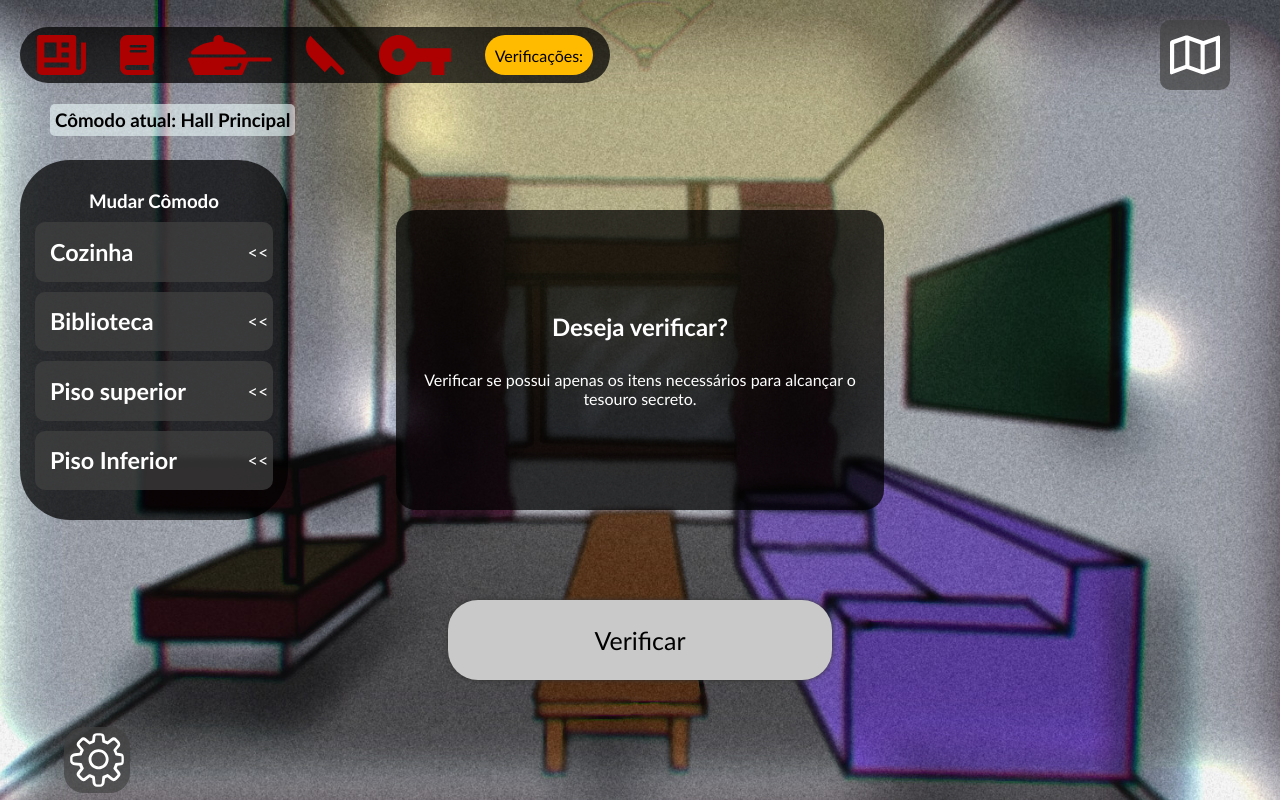
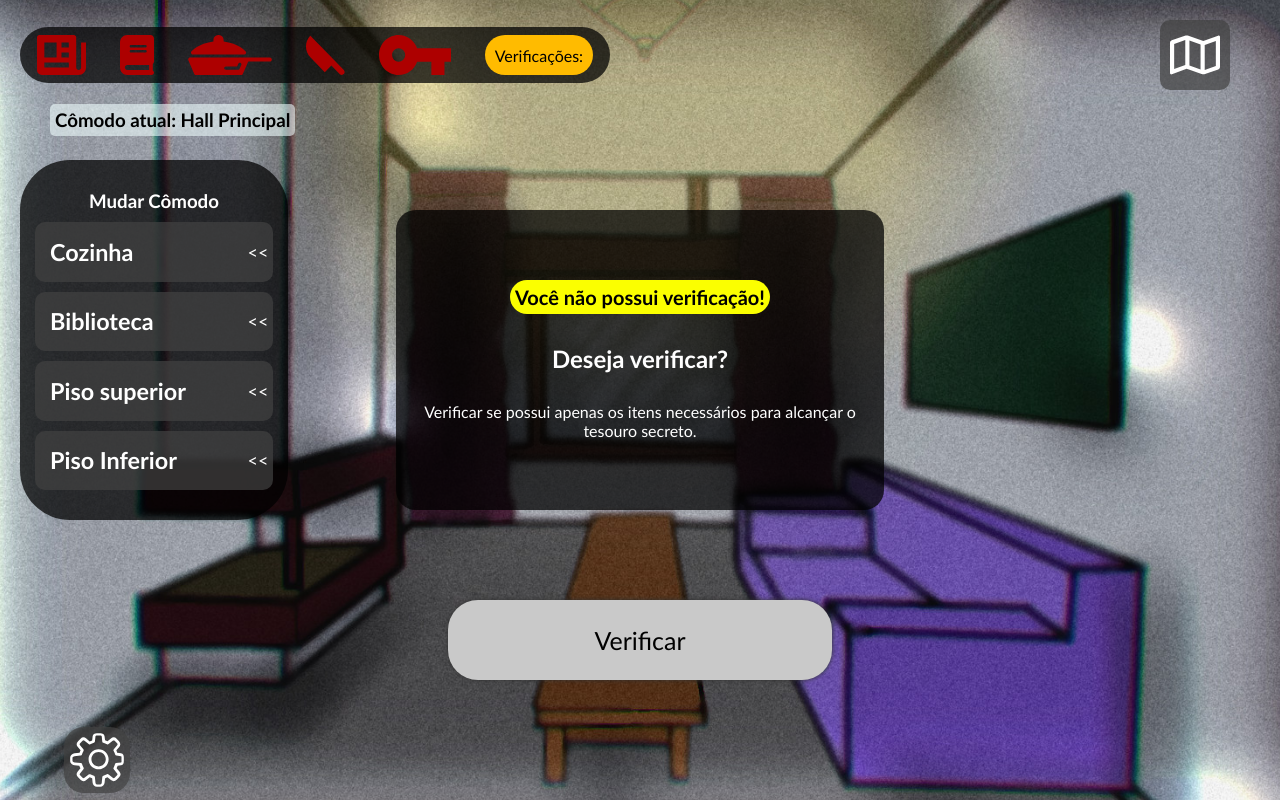
Before and after one commit to carlos-verdeiro/gameRPG, a PHP site: page /pages/game/hall.php?semVerificacao in a window 1280 px wide. Run offline with PHP 8.4, Linux system fonts and the light colour scheme; the visitor is signed in with stand-in values (Sample User, id 1).

Commit message:
inicio manipulação de inventário

```diff
--- a/assets/css/color.css
+++ b/assets/css/color.css
@@ -7,4 +7,5 @@
     --fundo-comodo: rgba(34, 34, 34, 0.733);
     --tela-principal: #add8e6;
     --perigo: #c20000;
+    --alerta-fundo: #fbff00;
 }
--- a/assets/css/jogo.css
+++ b/assets/css/jogo.css
@@ -23,9 +23,11 @@
     width: 100vw;
     height: 100vh;
     background-image: url(../../assets/img/background/hall.jpg);
-    background-size: 110%;
+    background-size: 110% 110%;
     background-position-y: center;
     background-position-x: center;
+    background-repeat: no-repeat;
+
 
     & #section1 {
         width: 100%;
@@ -231,8 +233,16 @@
                 border-radius: 20px;
                 color: var(--branco);
                 gap: 30px;
+                overflow-y: auto;
 
-                overflow-y: auto;
+                & .msgAlert{
+                    font-size: 20px;
+                    font-weight: 600;
+                    color: var(--preto);
+                    background-color: var(--alerta-fundo);
+                    padding: 5px;
+                    border-radius: 20px;
+                }
 
                 & h1 {
                     width: 100%;
--- a/pages/game/hall.php
+++ b/pages/game/hall.php
@@ -18,11 +18,16 @@
     $inventario = $_SESSION['inventario'];
     $_SESSION['localAtual'] == 'hall';
 
+    if (isset($_GET['semVerificacao'])) {
+        echo '<script>Você não possui verificações!</script>';
+    }
+
     if (isset($_GET['verificacao']) && $_GET['verificacao'] == true) {
 
+        if ($_SESSION['inventario']['verificacoes'] > 0) {
             if (isset($_SESSION['inventario']['verificacoes'])) {
 
-            $_SESSION['inventario']['verificacoes'] += 1;
+                $_SESSION['inventario']['verificacoes']--;
 
                 if (verificacaoItens($inventario)) {
                     header("Location: hall.php?resVerificacao=true");
@@ -31,7 +36,11 @@
                 }
 
             }
+        } else {
+            header("Location: hall.php?semVerificacao");
         }
+    }
+
     if (isset($_GET["logout"])) {
         session_unset();
         session_destroy();
@@ -61,45 +70,7 @@
     <main id="telaPrincipal">
         <section id="section1">
             <div id="inventario">
-                <ul>
-                    <?php
-
-                    if (isset($inventario)) {
-                        if ($inventario['revista']) {
-                            echo '<li><img src="../../assets/img/inventario/revistaPossui.svg" class="possui" alt="Possui Revista" title="Possui Revista"></li>';
-                        } else {
-                            echo '<li><img src="../../assets/img/inventario/revistaNaoPossui.svg" class="naoPossui" alt="Não Possui Revista" title="Não Possui Revista"></li>';
-                        }
-                        if ($inventario['livro']) {
-                            echo '<li><img src="../../assets/img/inventario/livroPossui.svg" class="possui" alt="Possui Livro" title="Possui Livro"></li>';
-                        } else {
-                            echo '<li><img src="../../assets/img/inventario/livroNaoPossui.svg" class="naoPossui" alt="Não Possui Livro" title="Não Possui Livro"></li>';
-                        }
-
-                        if ($inventario['panela']) {
-                            echo '<li><img src="../../assets/img/inventario/panelaPossui.svg" class="possui" alt="Possui Panela" title="Possui Panela"></li>';
-                        } else {
-                            echo '<li><img src="../../assets/img/inventario/panelaNaoPossui.svg" class="naoPossui" alt="Não Possui Panela" title="Não Possui Panela"></li>';
-                        }
-
-                        if ($inventario['faca']) {
-                            echo '<li><img src="../../assets/img/inventario/facaPossui.svg" class="possui" alt="Possui Faca" title="Possui Faca"></li>';
-                        } else {
-                            echo '<li><img src="../../assets/img/inventario/facaNaoPossui.svg" class="naoPossui" alt="Não Possui Faca" title="Não Possui Faca"></li>';
-                        }
-
-                        if ($inventario['chaveInferior']) {
-                            echo '<li><img src="../../assets/img/inventario/chavePossui.svg" class="possui" alt="Possui Chave Inferior" title="Possui Chave Inferior"></li>';
-                        } else {
-                            echo '<li><img src="../../assets/img/inventario/chaveNaoPossui.svg" class="naoPossui" alt="Não Possui Chave Inferior" title="Não Possui Chave Inferior"></li>';
-                        }
-
-                        echo '<li class="verificacao">Verificações: ' . $inventario['verificacoes'] . '</li>';
-
-                    }
-
-                    ?>
-                </ul>
+                <?php include_once('../templates/inventario.php')?>
             </div>
             <div id="divMapa">
                 <img src="../../assets/img/map.svg" alt="mapa" onclick="openPopup('popupMapa')">
@@ -139,6 +110,11 @@
             </div>
             <div id="divPergunta">
                 <content>
+                    <?php
+                    if (isset($_GET["semVerificacao"])) {
+                        echo "<span class='msgAlert'>Você não possui verificação!</span>";
+                    }
+                    ?>
                     <h1>Deseja verificar?</h1>
                     <p>Verificar se possui apenas os itens necessários para alcançar o tesouro secreto.</p>
                 </content>
--- /dev/null
+++ b/pages/templates/inventario.php
@@ -0,0 +1,39 @@
+<ul>
+    <?php
+
+    if (isset($inventario)) {
+        if ($inventario['revista']) {
+            echo '<li><img src="../../assets/img/inventario/revistaPossui.svg" class="possui" alt="Possui Revista" title="Possui Revista"></li>';
+        } else {
+            echo '<li><img src="../../assets/img/inventario/revistaNaoPossui.svg" class="naoPossui" alt="Não Possui Revista" title="Não Possui Revista"></li>';
+        }
+        if ($inventario['livro']) {
+            echo '<li><img src="../../assets/img/inventario/livroPossui.svg" class="possui" alt="Possui Livro" title="Possui Livro"></li>';
+        } else {
+            echo '<li><img src="../../assets/img/inventario/livroNaoPossui.svg" class="naoPossui" alt="Não Possui Livro" title="Não Possui Livro"></li>';
+        }
+
+        if ($inventario['panela']) {
+            echo '<li><img src="../../assets/img/inventario/panelaPossui.svg" class="possui" alt="Possui Panela" title="Possui Panela"></li>';
+        } else {
+            echo '<li><img src="../../assets/img/inventario/panelaNaoPossui.svg" class="naoPossui" alt="Não Possui Panela" title="Não Possui Panela"></li>';
+        }
+
+        if ($inventario['faca']) {
+            echo '<li><img src="../../assets/img/inventario/facaPossui.svg" class="possui" alt="Possui Faca" title="Possui Faca"></li>';
+        } else {
+            echo '<li><img src="../../assets/img/inventario/facaNaoPossui.svg" class="naoPossui" alt="Não Possui Faca" title="Não Possui Faca"></li>';
+        }
+
+        if ($inventario['chaveInferior']) {
+            echo '<li><img src="../../assets/img/inventario/chavePossui.svg" class="possui" alt="Possui Chave Inferior" title="Possui Chave Inferior"></li>';
+        } else {
+            echo '<li><img src="../../assets/img/inventario/chaveNaoPossui.svg" class="naoPossui" alt="Não Possui Chave Inferior" title="Não Possui Chave Inferior"></li>';
+        }
+
+        echo '<li class="verificacao">Verificações: ' . $inventario['verificacoes'] . '</li>';
+
+    }
+
+    ?>
+</ul>
```
Also changed, not shown: pages/templates/manipularInventario.php (added, +28 -0 lines), pages/game/biblioteca.php (added), pages/game/cozinha.php (added), pages/game/pInferior.php (added), pages/game/pSuperior.php (added). Lines whose indentation alone changed are shown as unchanged.
